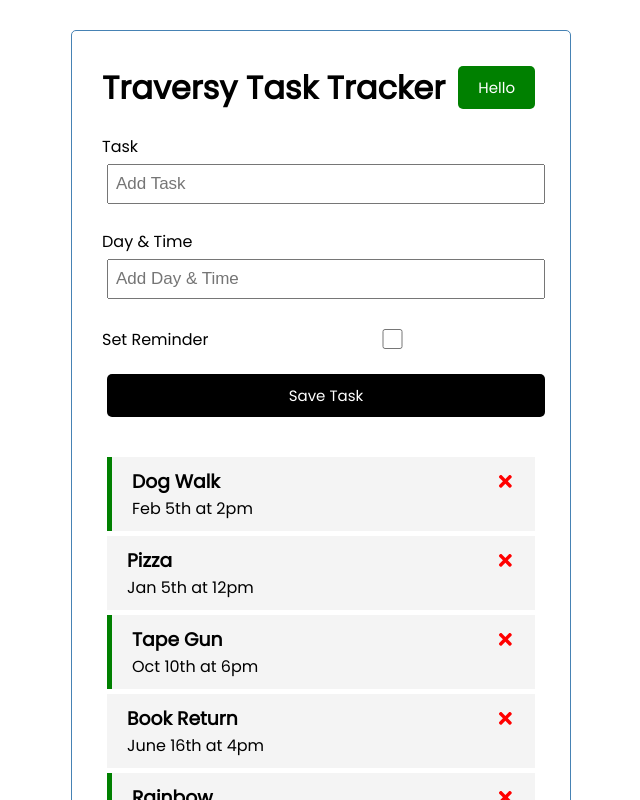
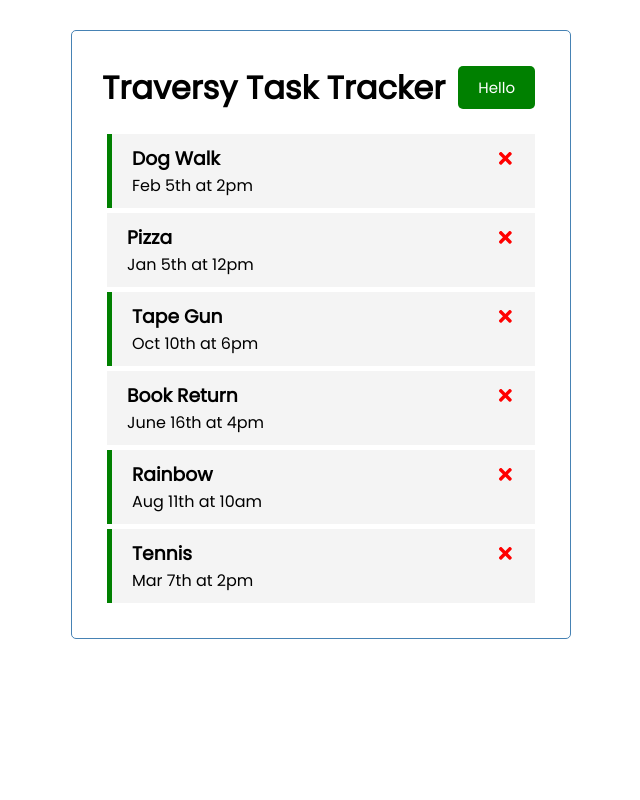
Before and after one commit to chrisyoung0101/react-task-tracker-6, a React (Create React App) app: page / in a window 1280 px wide. Shown: the top 800 px of the page, without its empty margins (319-959 px from the left). Built offline with nearby package versions, Linux system fonts and the light colour scheme.

Commit message:
add conditionals to forms. Begin coding show / hide form.

```diff
--- a/src/App.js
+++ b/src/App.js
@@ -5,6 +5,9 @@ import Tasks from './components/Tasks';
 import AddTask from './components/AddTask';
 
 function App() {
+  //state for toggling form on button click
+  const [showAddTask, setShowAddTask] = useState(false);
+
   const [tasks, setTasks] = useState([
     {
       id: 1,
@@ -54,6 +57,19 @@ function App() {
     );
   };
 
+  const addTask = (task) => {
+    console.log(task);
+    // set id to a random number
+    const id = Math.floor(Math.random() * 10000) + 1;
+    console.log(id);
+
+    //add the id to the task
+    const newTask = { id, ...task };
+
+    //create a copy of all existing tasks including the new task
+    setTasks([...tasks, newTask]);
+  };
+
   const deleteTask = (id) => {
     // console.log('delete', id);
     setTasks(tasks.filter((task) => task.id !== id));
@@ -61,8 +77,11 @@ function App() {
 
   return (
     <div className="container">
-      <Header />
-      <AddTask />
+      {/* set showAddTask to opposite of current value*/}
+      <Header onAdd={() => setShowAddTask(!showAddTask)} />
+      {/* If showAddTask is true show AddTask component otherwise do nothing */}
+      {/* shorthand for ternary : else condition is assumed */}
+      {showAddTask && <AddTask onAdd={addTask} />}
       {tasks.length > 0 ? (
         <Tasks tasks={tasks} onDelete={deleteTask} onToggle={toggleReminder} />
       ) : (
--- a/src/components/AddTask.js
+++ b/src/components/AddTask.js
@@ -1,13 +1,31 @@
 import React from 'react';
 import { useState } from 'react';
 
-const AddTask = () => {
+const AddTask = ({ onAdd }) => {
   const [text, setText] = useState('');
   const [day, setDay] = useState('');
   const [reminder, setReminder] = useState(false);
 
+  const onSubmit = (e) => {
+    e.preventDefault();
+
+    //alert if there is a submit without text
+    if (!text) {
+      alert('Please add a task');
+      return;
+    }
+
+    //update state(s)
+    onAdd({ text, day, reminder });
+
+    //clear form
+    setText('');
+    setDay('');
+    setReminder(false);
+  };
+
   return (
-    <form className="add-form">
+    <form className="add-form" onSubmit={onSubmit}>
       <div className="form-control">
         <label>Task</label>
         <input
@@ -19,11 +37,22 @@ const AddTask = () => {
       </div>
       <div className="form-control">
         <label>Day & Time</label>
-        <input type="text" placeholder="Add Day & Time" />
+        <input
+          type="text"
+          placeholder="Add Day & Time"
+          value={day}
+          onChange={(e) => setDay(e.target.value)}
+        />
       </div>
       <div className="form-control form-control-check">
         <label>Set Reminder</label>
-        <input type="checkbox" />
+        <input
+          type="checkbox"
+          //toggle checked if reminder is true or false
+          checked={reminder}
+          value={reminder}
+          onChange={(e) => setReminder(e.currentTarget.checked)}
+        />
       </div>
       <input type="submit" value="Save Task" className="btn btn-block" />
     </form>
```
